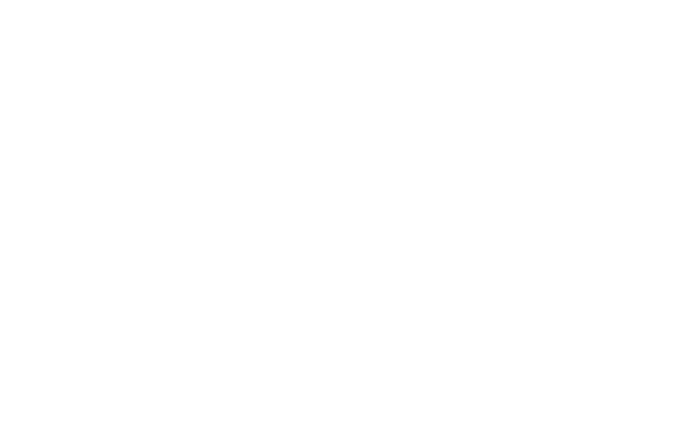
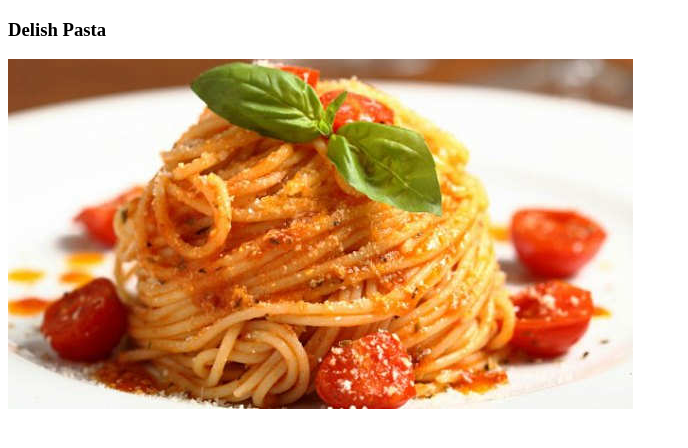
Before and after one commit to stabassam/learning-git, a plain HTML site: page index.html in a window 1280 px wide. Shown: the whole page, without its empty margins (0-688 px from the left). Drawn offline with Linux system fonts and the light colour scheme.

Commit message:
Added image in index.html

```diff
--- a/index.html
+++ b/index.html
@@ -4,6 +4,8 @@
 	<title>Delish - Order form</title>
 </head>
 <body>
+  <h3>Delish Pasta</h3>
+    <img src="img/pasta.jpg">
 
 </body>
 </html>
```
Also changed, not shown: img/pasta.jpg (added), 1 other file.
